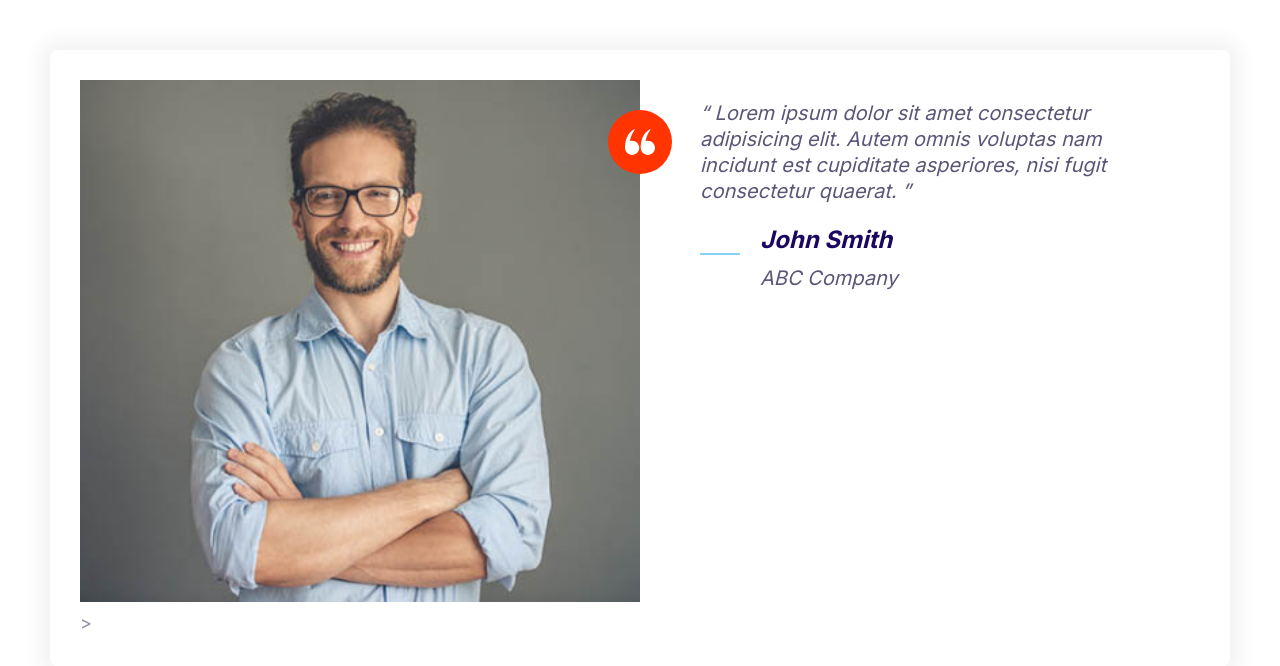
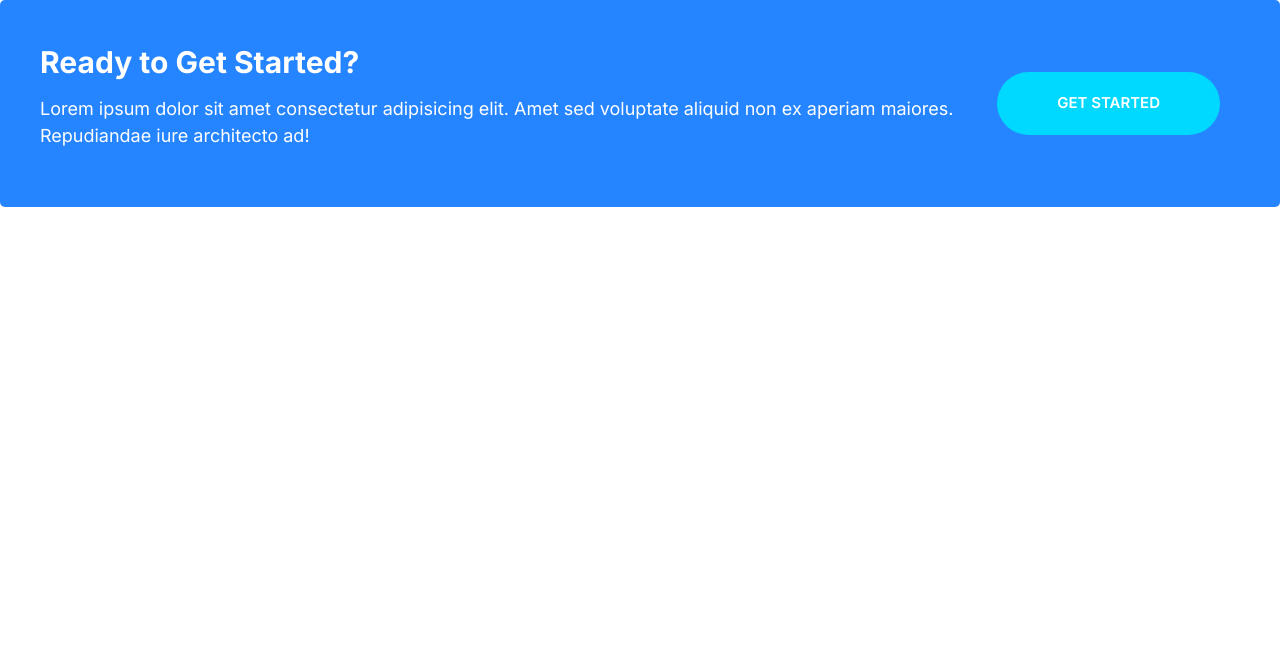
Before and after one commit to jace178/jcmoshrd2, a plain HTML site: page index.html in a window 1280 px wide. Drawn offline with Linux system fonts and the light colour scheme.

Commit message:
Defined callout structure

```diff
--- a/CSS/styles.css
+++ b/CSS/styles.css
@@ -209,6 +209,10 @@ a {
   background: var(--color-headings);
   color: #fff;
 }
+.btn--stretched {
+  padding-left: 6rem;
+  padding-right: 6rem;
+}
 /* Inputs */
 .input {
   border-radius: var(--border-radius);
@@ -402,3 +406,36 @@ a {
     margin-left: 6rem;
   }
 }
+/* Callouts */
+.callout {
+  padding: 4rem;
+  border-radius: 5px;
+}
+.callout--primary {
+  background: var(--color-primary);
+  color: #fff;
+}
+.callout__heading {
+  color: #fff;
+  margin-top: 0;
+  font-size: 3rem;
+}
+.callout .btn {
+  justify-self: center;
+  align-self: center;
+}
+.callout__content {
+  text-align: center;
+}
+@media screen and (min-width: 768px) {
+  .callout .grid--1x2 {
+    grid-template-columns: 1fr auto;
+  }
+  .callout__content {
+    text-align: left;
+  }
+  .callout .btn {
+    justify-self: start;
+    margin: 0 2rem;
+  }
+}
--- a/index.html
+++ b/index.html
@@ -14,42 +14,18 @@
     <link rel="stylesheet" href="CSS/normalize.css" />
     <link rel="stylesheet" href="css/styles.css" />
   </head>
-  <body style="padding: 5rem">
-    <div class="card testimonial">
+  <body>
+    <div class="callout callout--primary">
       <div class="grid grid--1x2">
-        <div class="testimonial__image">
-          <img
-            class="testimonial__image"
-            src="images/testimonial.jpg"
-            alt="A Happy, smiling customer."
-          />
-          <span class="icon-container icon-container--accent">
-            <svg class="icon icon--white icon--small">
-              <use xlink:href="images/sprite.svg#quotes "></use>
-            </svg>
-          </span>
+        <div class="callout__content">
+          <h2 class="callout__heading">Ready to Get Started?</h2>
+          <p>
+            Lorem ipsum dolor sit amet consectetur adipisicing elit. Amet sed
+            voluptate aliquid non ex aperiam maiores. Repudiandae iure
+            architecto ad!
+          </p>
         </div>
-        <blockquote class="quote">
-          <p class="quote__text">
-            Lorem ipsum dolor sit amet consectetur adipisicing elit. Autem omnis
-            voluptas nam incidunt est cupiditate asperiores, nisi fugit
-            consectetur quaerat.
-          </p>
-          <footer>
-            <div class="media">
-              <div class="media__image">
-                <svg class="icon icon--primary">
-                  <use xlink:href="images/sprite.svg#line"></use>
-                </svg>
-              </div>
-              <div class="media__body">
-                <h3 class="media__title">John Smith</h3>
-                <p>ABC Company</p>
-              </div>
-            </div>
-          </footer>
-        </blockquote>
-        >
+        <a href="#" class="btn btn--secondary btn--stretched">Get Started</a>
       </div>
     </div>
   </body>
```
Also changed, not shown: components/callout.html (added, +13 -0 lines), components/testimonial.html (added, +37 -0 lines).
